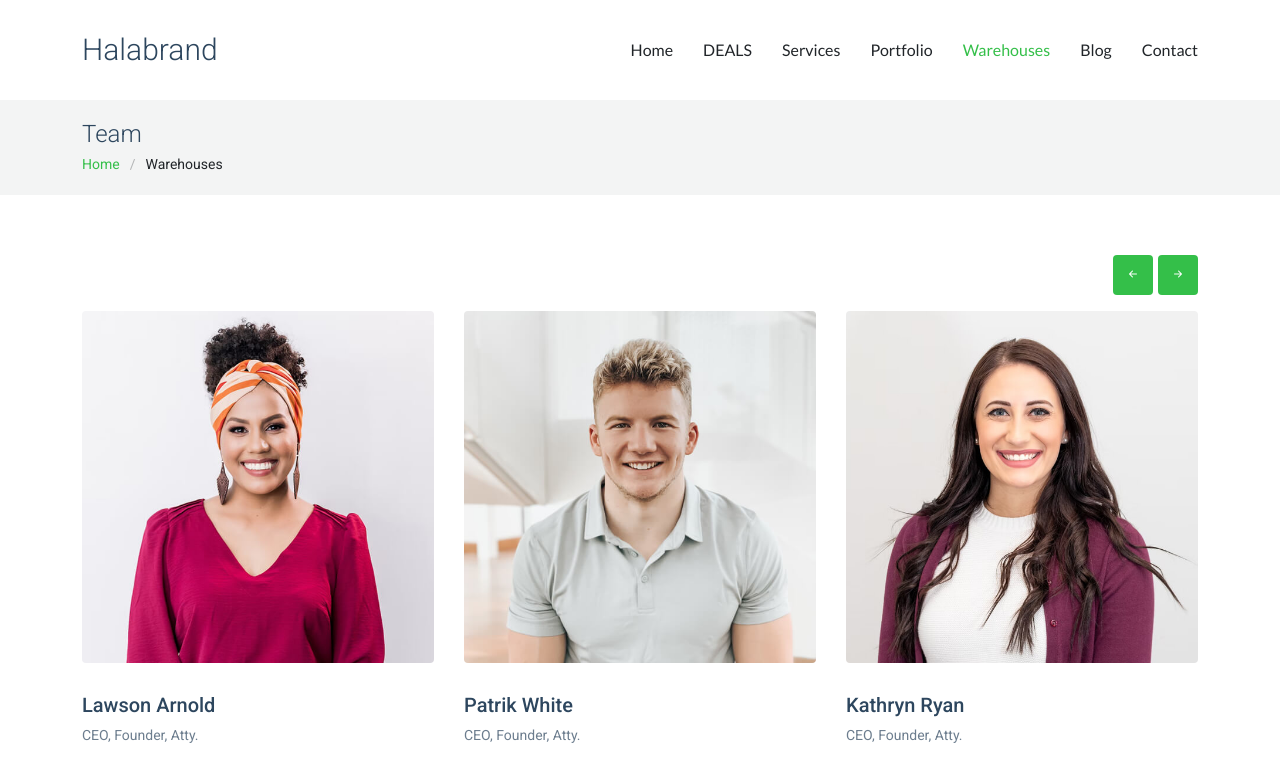
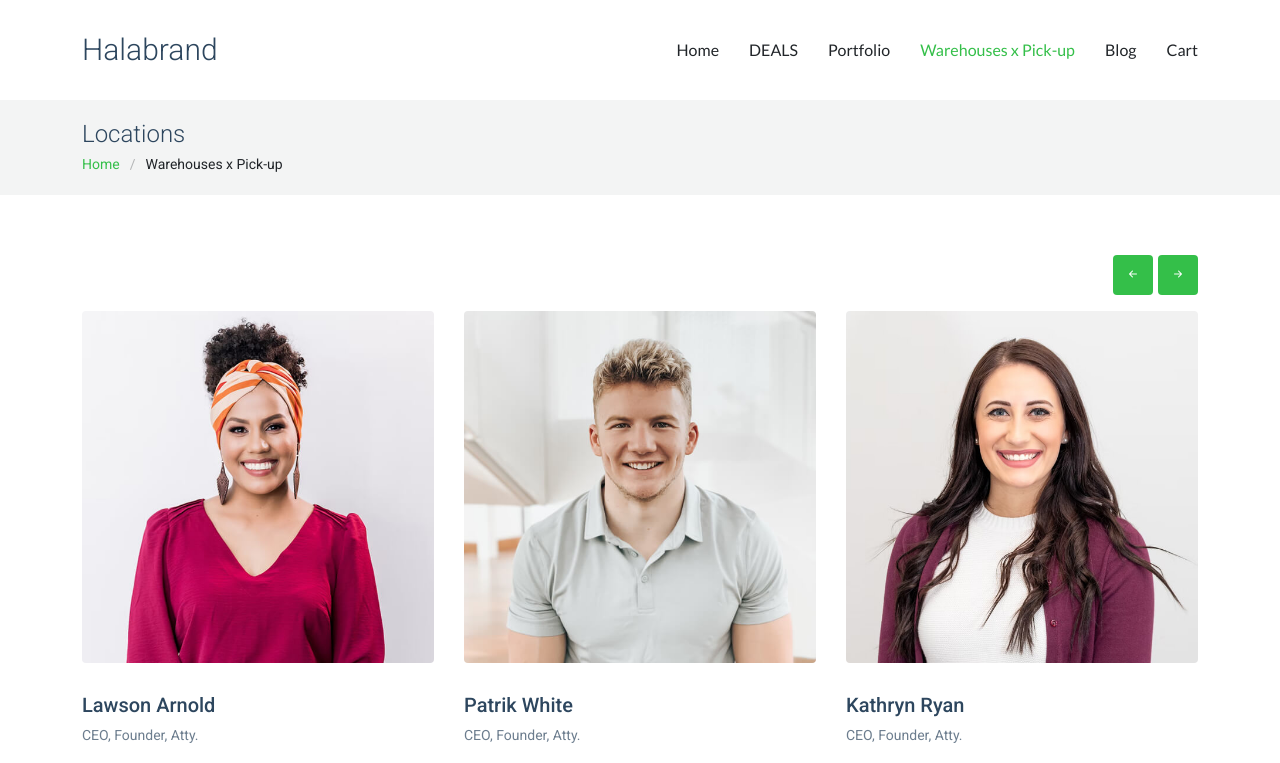
Before and after one commit to Crvstal/Halashoe, a plain HTML site: page team.html in a window 1280 px wide. Shown: the top 763 px of the page. Drawn offline with Linux system fonts and the light colour scheme.

Commit message:
Update team.html

```diff
--- a/team.html
+++ b/team.html
@@ -51,13 +51,13 @@
         <ul>
           <li><a href="index.html">Home</a></li>
           <li><a href="DEALS.html">DEALS</a></li>
-          <li><a href="services.html">Services</a></li>
+
           <li><a href="portfolio.html">Portfolio</a></li>
-          <li><a href="team.html" class="active">Warehouses</a></li>
+          <li><a href="team.html" class="active">Warehouses x Pick-up</a></li>
           <li><a href="blog.html">Blog</a></li>
 
 
-          <li><a href="contact.html">Contact</a></li>
+          <li><a href="contact.html">Cart</a></li>
         </ul>
         <i class="mobile-nav-toggle d-xl-none bi bi-list"></i>
       </nav>
@@ -70,11 +70,11 @@
     <!-- Page Title -->
     <div class="page-title light-background">
       <div class="container">
-        <h1>Team</h1>
+        <h1>Locations</h1>
         <nav class="breadcrumbs">
           <ol>
             <li><a href="index.html">Home</a></li>
-            <li class="current">Warehouses</li>
+            <li class="current">Warehouses x Pick-up</li>
           </ol>
         </nav>
       </div>
```
